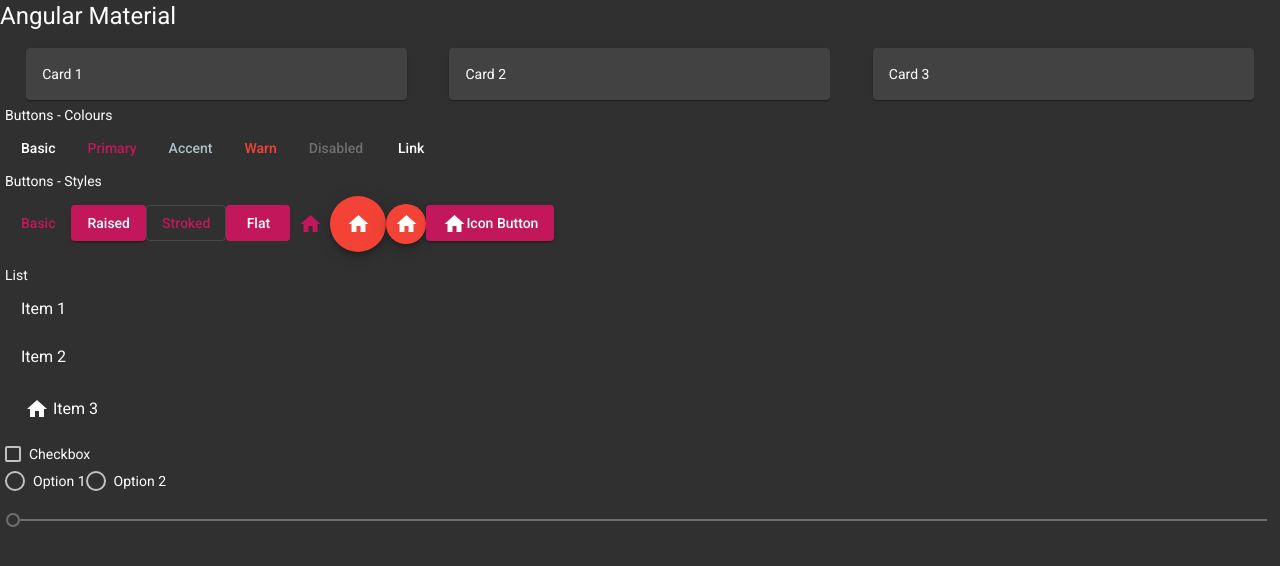
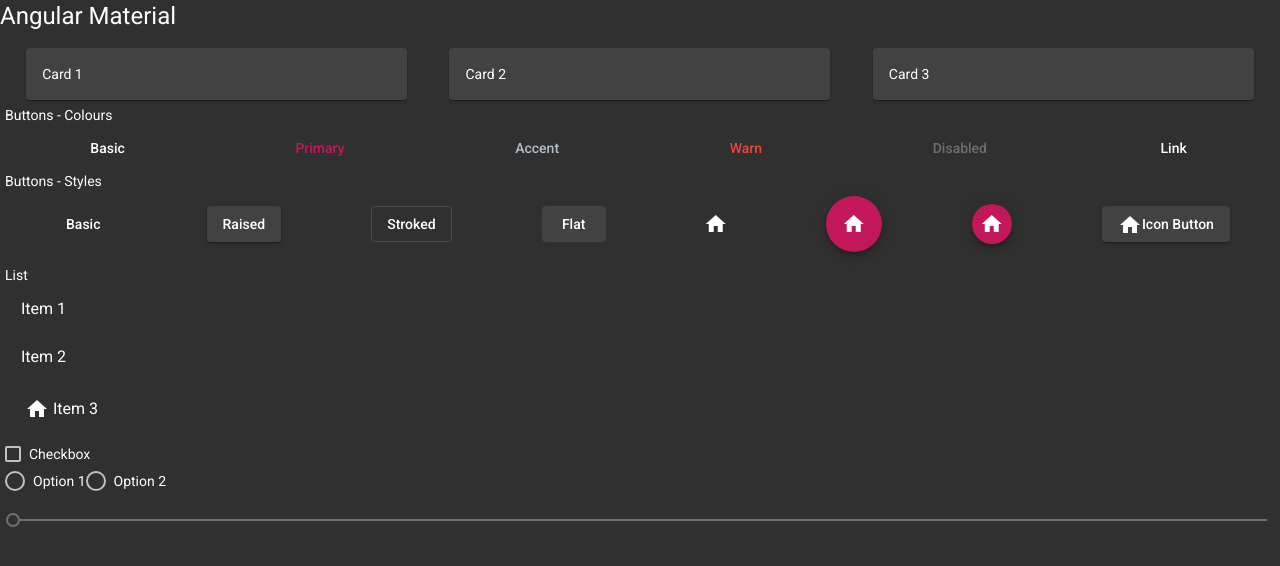
Before and after one commit to mcurrycl/angular-material-flex-9.1-starter, an Angular app: page / in a window 1280 px wide. Shown: the top 566 px of the page. Built offline with nearby package versions, Linux system fonts and the light colour scheme.

Commit message:
1 file modified

```diff
--- a/src/app/app.component.html
+++ b/src/app/app.component.html
@@ -14,7 +14,7 @@
 	</div>
 
 	<div>Buttons - Colours</div>
-	<div>
+	<div  fxLayout="row" fxLayoutAlign="space-around center">
 		<button mat-button>Basic</button>
 		<button mat-button color="primary">Primary</button>
 		<button mat-button color="accent">Accent</button>
@@ -24,21 +24,21 @@
 	</div>
 
 	<div>Buttons - Styles</div>
-	<div>
-    <button mat-button color="primary">Basic</button>
-		<button mat-raised-button color="primary">Raised</button>
-		<button mat-stroked-button color="primary">Stroked</button>
-		<button mat-flat-button color="primary">Flat</button>
-		<button mat-icon-button color="primary" aria-label="Example icon button with a home icon">
+	<div  fxLayout="row" fxLayoutAlign="space-around center">
+    <button mat-button>Basic</button>
+		<button mat-raised-button >Raised</button>
+		<button mat-stroked-button >Stroked</button>
+		<button mat-flat-button >Flat</button>
+		<button mat-icon-button aria-label="Example icon button with a home icon">
         <mat-icon>home</mat-icon>
       </button>
-		<button mat-fab color="warn" aria-label="Example icon button with a home icon">
+		<button mat-fab color="primary" aria-label="Example icon button with a home icon">
           <mat-icon>home</mat-icon>
         </button>
-		<button mat-mini-fab color="warn" aria-label="Example icon button with a home icon">
+		<button mat-mini-fab color="primary" aria-label="Example icon button with a home icon">
           <mat-icon>home</mat-icon>
         </button>
-		<button mat-raised-button color="primary"><mat-icon>home</mat-icon>Icon Button</button>
+		<button mat-raised-button><mat-icon>home</mat-icon>Icon Button</button>
 	</div>
 
 
```
